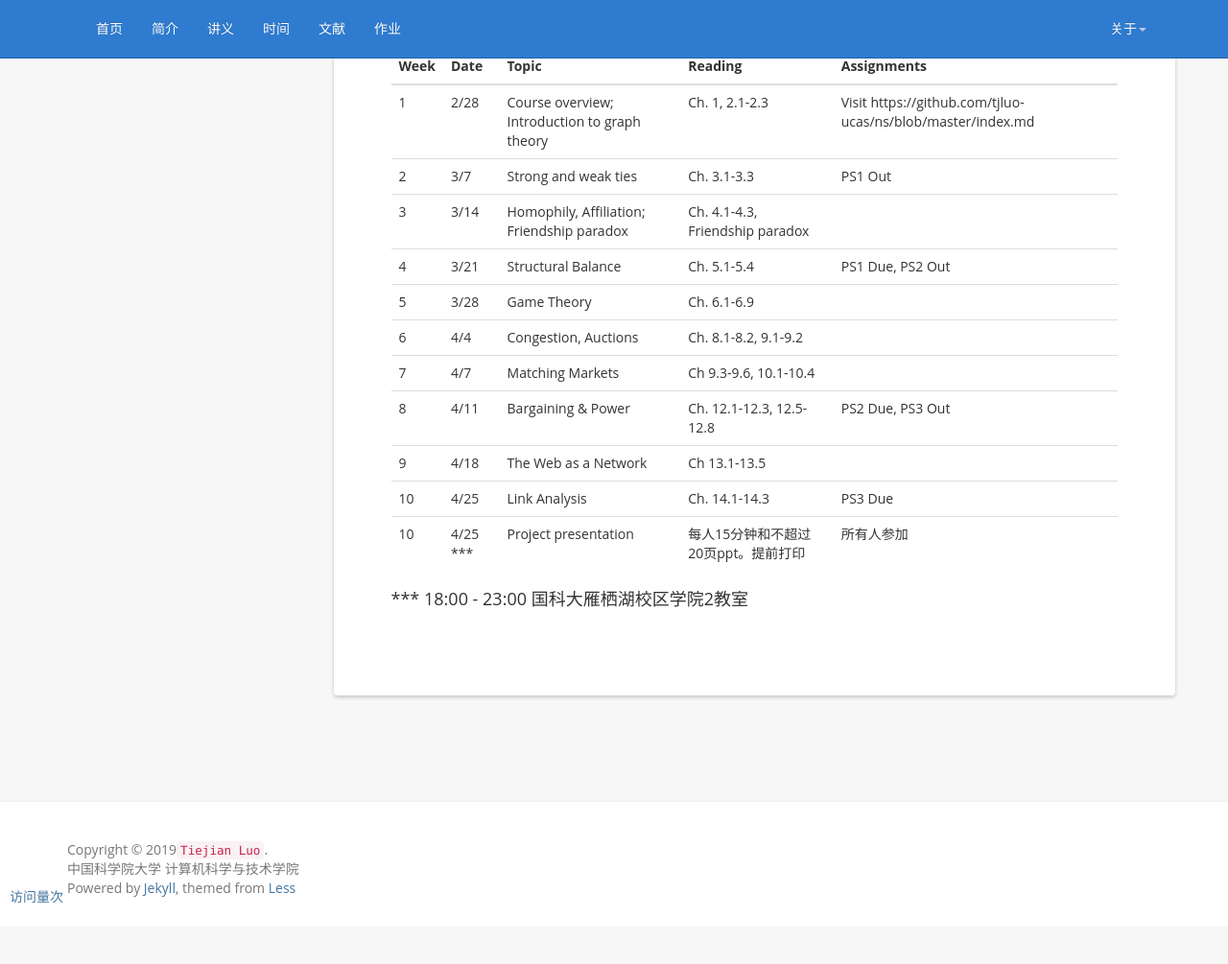
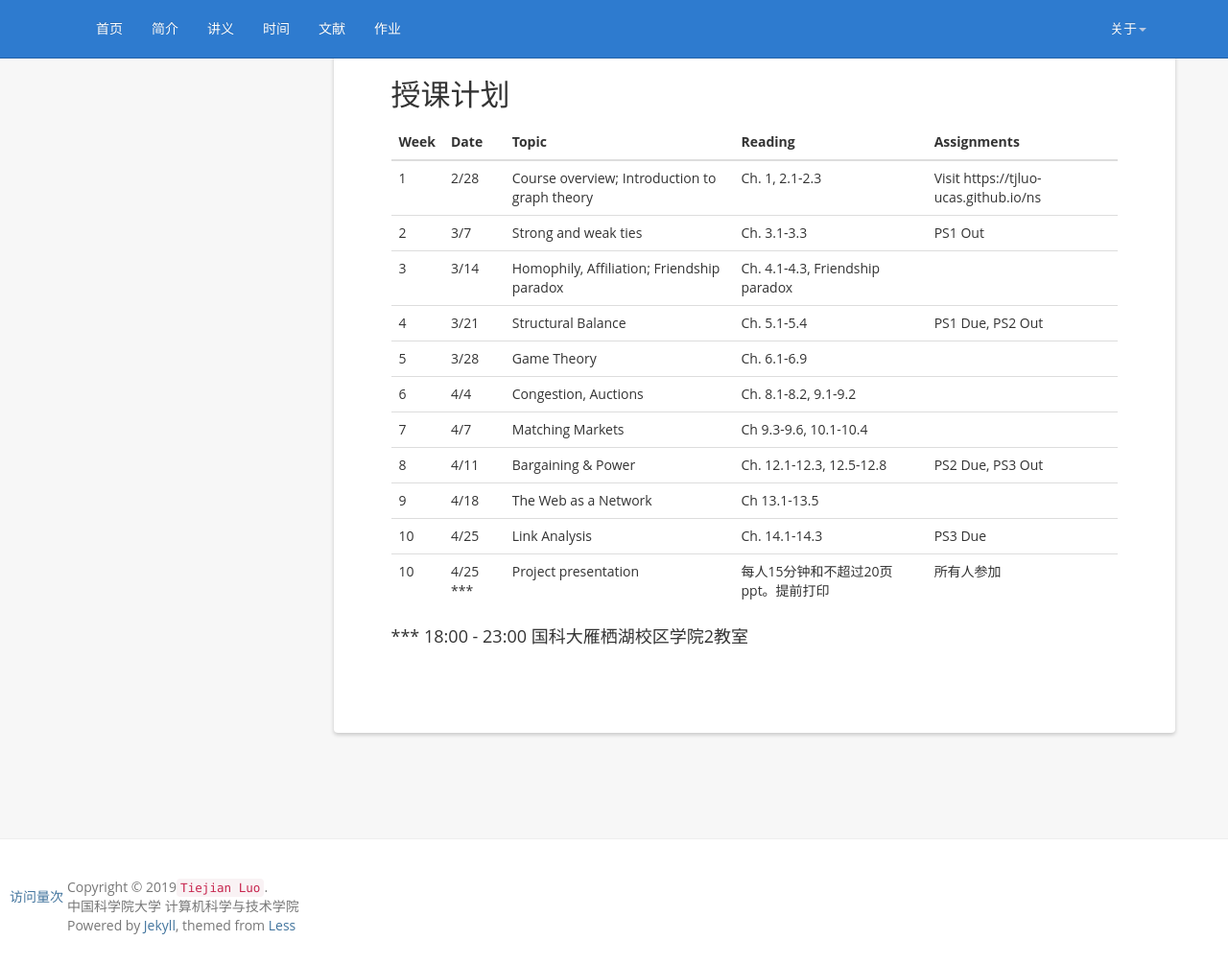
Before and after one commit to tjluo-ucas/ns, a Jekyll site: the page built from _posts/2019-02-09-schedule.md, in a window 1280 px wide and 1005 px high. Shown: the whole window at 96% size. Built offline with Jekyll 4.4.1, drawn with Linux system fonts in a browser that asks for light colours; nearby versions of some CDN libraries; comment, search, counter and statistics services are not loaded.

Commit message:
Update 2019-02-09-schedule.md

```diff
--- a/_posts/2019-02-09-schedule.md
+++ b/_posts/2019-02-09-schedule.md
@@ -5,9 +5,12 @@
 date:  2019-02-09 08:00:01 +0800
 ---
 
+授课计划 {#schedule}
+--------------------------------
+
 Week | Date	| Topic | Reading	| Assignments
 -----|------|-------|---------|------------
-1 | 2/28 |	Course overview; Introduction to graph theory	|Ch. 1, 2.1-2.3| Visit https://github.com/tjluo-ucas/ns/blob/master/index.md
+1 | 2/28 |	Course overview; Introduction to graph theory	|Ch. 1, 2.1-2.3| Visit https://tjluo-ucas.github.io/ns
 2 |	3/7	|  Strong and weak ties|Ch. 3.1-3.3|PS1 Out
 3 |3/14	|Homophily, Affiliation; Friendship paradox|Ch. 4.1-4.3, Friendship paradox|
 4 |3/21	|Structural Balance|	 Ch. 5.1-5.4	|PS1 Due, PS2 Out
```
